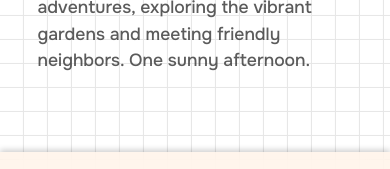
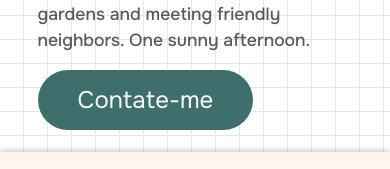
Before and after one commit to TonyRodIv/portfolio, a React (Vite) app: page / in a window 390 px wide. Shown: the part 632-801 px from the top of the page. Built offline with nearby package versions, Linux system fonts and the light colour scheme.

Commit message:
ajusta estilos dos botões no cabeçalho e na navegação, adiciona classes para tamanhos de botão

```diff
--- a/src/components/header.tsx
+++ b/src/components/header.tsx
@@ -1,6 +1,6 @@
 export default function Header() {
     return (
-        <main className="header h-[90vh] flex flex-col justify-center items-right relative">
+        <main className="header h-[90vh] flex flex-col justify-center items-right relative gap-5">
             <section className="flex items-center gap-4">
                 <img src="https://github.com/TonyRodIv/portfolio/blob/main/public/pfpG.png?raw=true" className="rounded-full min-w-[60px] w-[15vw] max-w-[90px]" alt="" />
                 <div>
@@ -18,7 +18,7 @@ export default function Header() {
                 <p className="textSmall font-medium text-[#323232cc]">
                     In a quaint little town, nestled between rolling hills, there lived a curious cat named Whiskers. Every day Whiskers would embark on new adventures, exploring the vibrant gardens and meeting friendly neighbors. One sunny afternoon.
                 </p>
-                <li className="flex items-center"><a href="#contact"><button className="bg-aquaT rounded-2xl py-1.5 px-8 text-gray-50 font-medium text-lg">Contate-me</button></a></li>
+                <a href="#contact"><button className="btnBig bg-aquaT rounded-full text-gray-50 textMedium">Contate-me</button></a>
             </main>
             {/* <img src="https://github.com/TonyRodIv/portfolio/blob/main/public/backgroundPLUS.png?raw=true" className="opacity-[40%] bottom-20 right-0 absolute" alt="" /> */}
         </main>
--- a/src/components/nav.tsx
+++ b/src/components/nav.tsx
@@ -9,7 +9,7 @@ export default function Nav() {
         <li className="flex items-center"><a className="text-lg" href="#about">Sobre</a></li>
         <li className="flex items-center"><a className="text-lg" href="#projects">Projetos</a></li>
         <article className='navIndicatorRight w-[4px] h-[22px] bg-aquaT rounded-[4px] font-onest'></article>
-        <li className="flex items-center"><a href="#contact"><button className="bg-aquaT rounded-2xl py-1.5 px-8 text-gray-50 font-medium text-lg">Contate-me</button></a></li>
+        <li className="flex items-center"><a href="#contact"><button className="btnSmall bg-aquaT rounded-2xl py-1.5 px-8 text-gray-50 font-medium text-lg">Contate-me</button></a></li>
       </ul>
     </nav>
   );
--- a/src/index.css
+++ b/src/index.css
@@ -72,6 +72,9 @@
   .textMedium{
     font-size:clamp(1.5rem, 2vw, 24px);
   }
+  .btnBig{
+    padding: 1rem 3.2rem;
+  }
 
 }
 
@@ -105,8 +108,11 @@
     text-align: center;
   }
 
-  button {
+  .btnSmall {
     display: none;
+  }
+  .btnBig{
+    padding: 0.75rem 2.5rem;
   }
 
   .navTitle {
```
